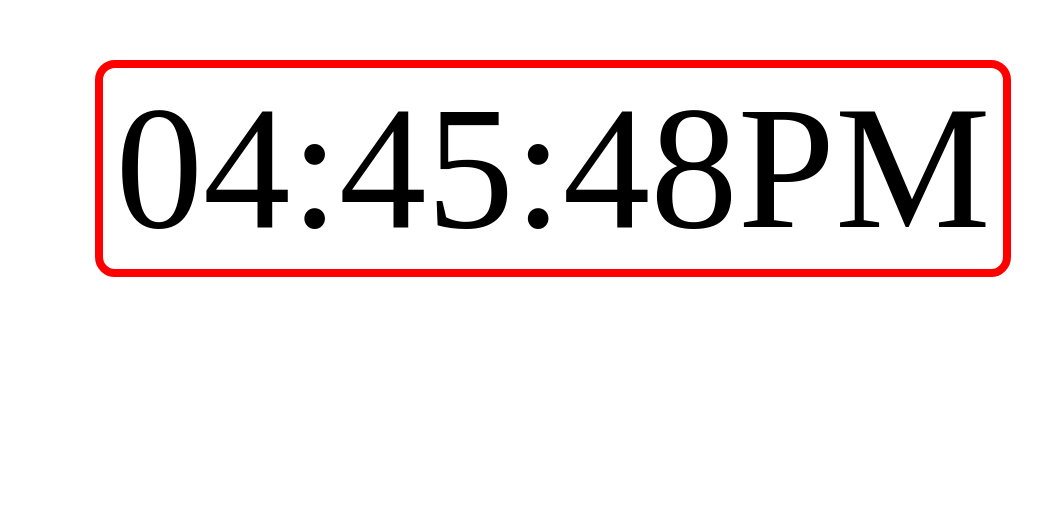
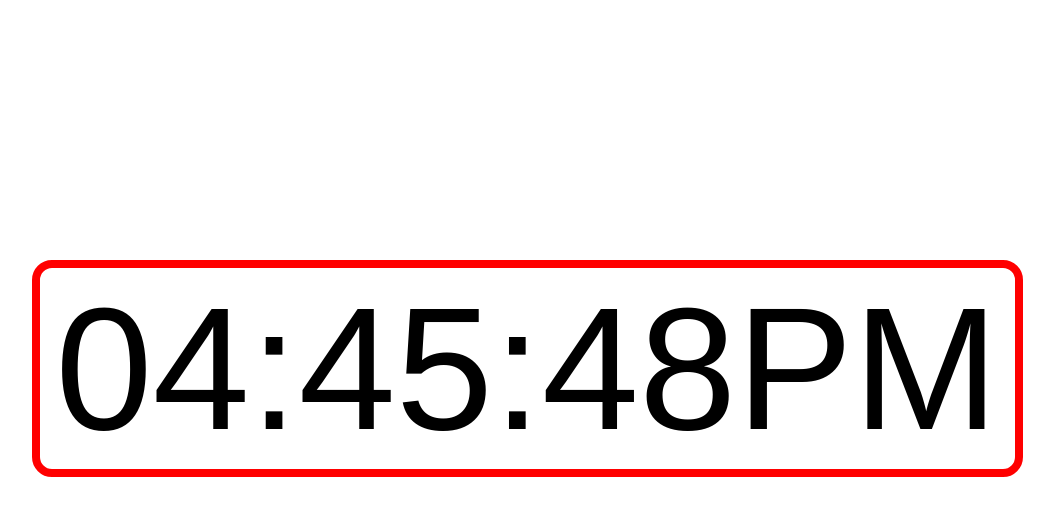
Before and after one commit to JosephRoth23/JosephRoth23.github.io, a plain HTML site: page clock.html in a window 1280 px wide. Shown: the part 140-656 px from the top of the page, without its empty margins (113-1167 px from the left). Drawn offline with Linux system fonts and the light colour scheme.

Commit message:
adjusted style and margins for clock

```diff
--- a/clock2.css
+++ b/clock2.css
@@ -1,7 +1,11 @@
 #clock {
     font-size: 175px;
-    width: 900px;
-    margin: 200px;
+    font-family: Arial, Helvetica, sans-serif;
+    width: 975px;
+    margin-top: 400px;
+    margin-bottom: auto;
+    margin-right: auto;
+    margin-left: auto;
     text-align: center;
     border: 8px solid rgb(255, 0, 0);
     border-radius: 20px;
```
